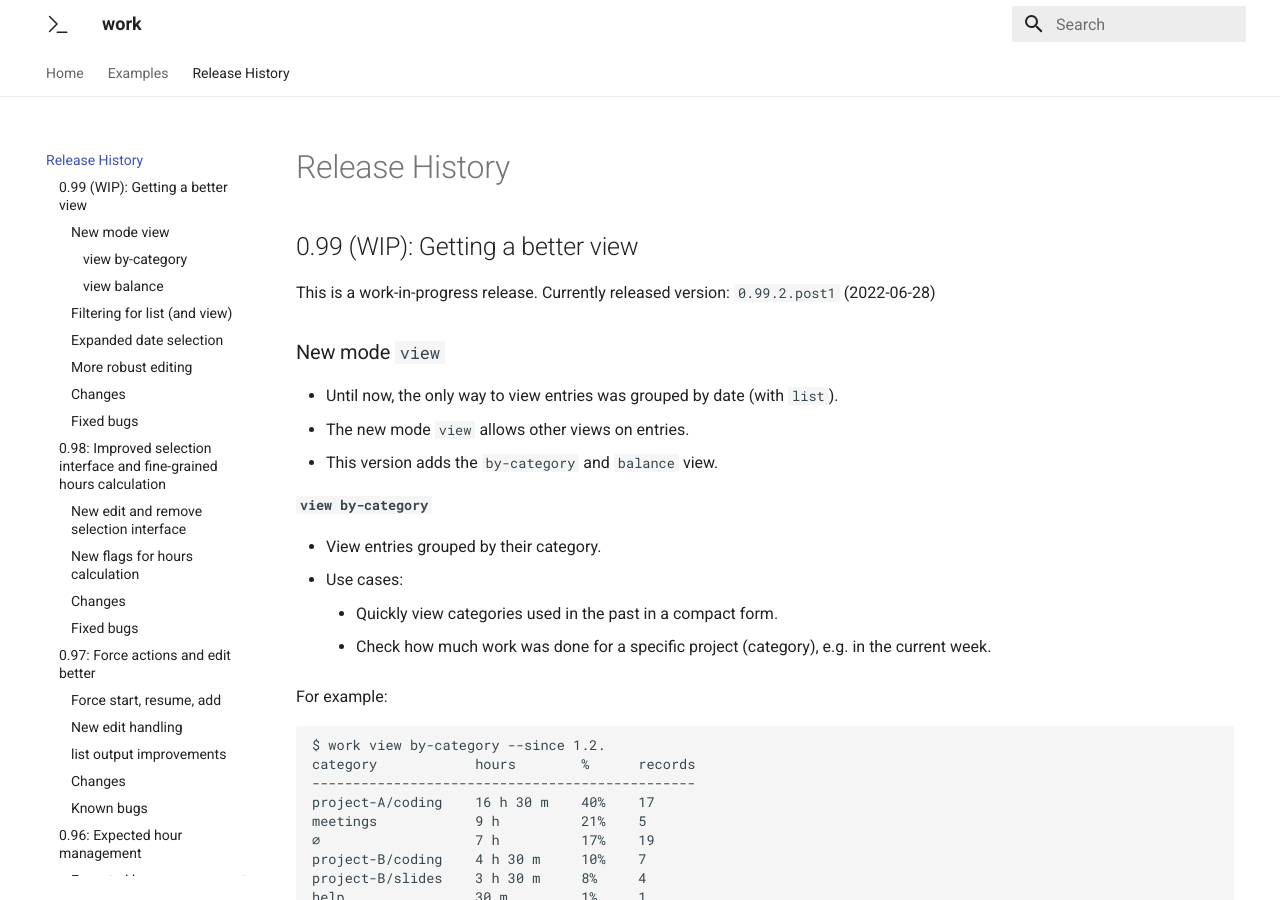
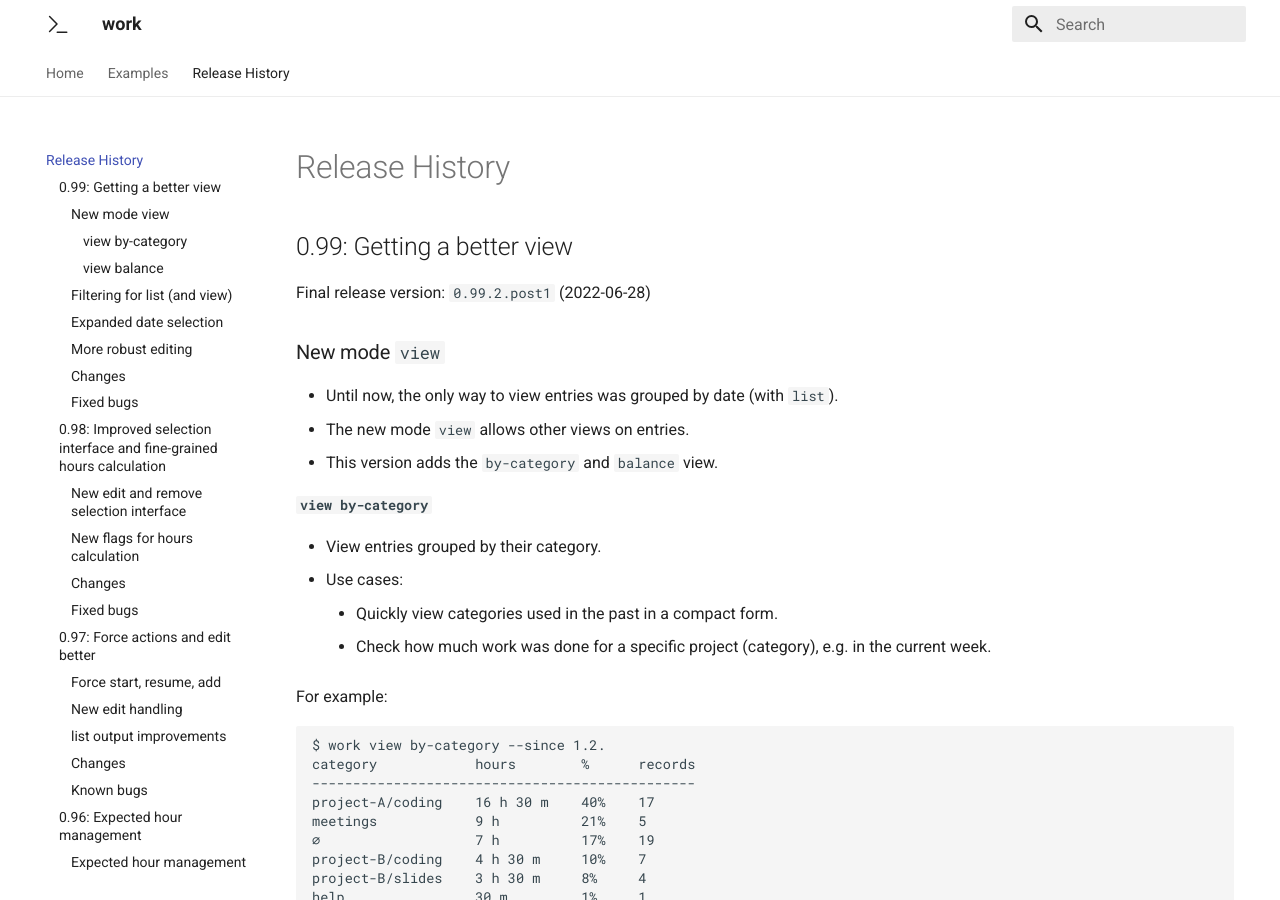
Before and after one commit to vauhochzett/work-docs, an MkDocs documentation site: the page built from docs/releases.md, in a window 1280 px wide and 900 px high. Built offline with MkDocs 1.6.1 and Material for MkDocs 9.7.7, drawn with Linux system fonts in a browser that asks for light colours.

Commit message:
Releases: Notes final release version of v0.99

```diff
--- a/docs/releases.md
+++ b/docs/releases.md
@@ -1,8 +1,9 @@
 # Release History
 
-## 0.99 (WIP): Getting a better view
 
-This is a work-in-progress release. Currently released version: `0.99.2.post1` (2022-06-28)
+## 0.99: Getting a better view
+
+Final release version: `0.99.2.post1` (2022-06-28)
 
 ### New mode `view`
 
```
